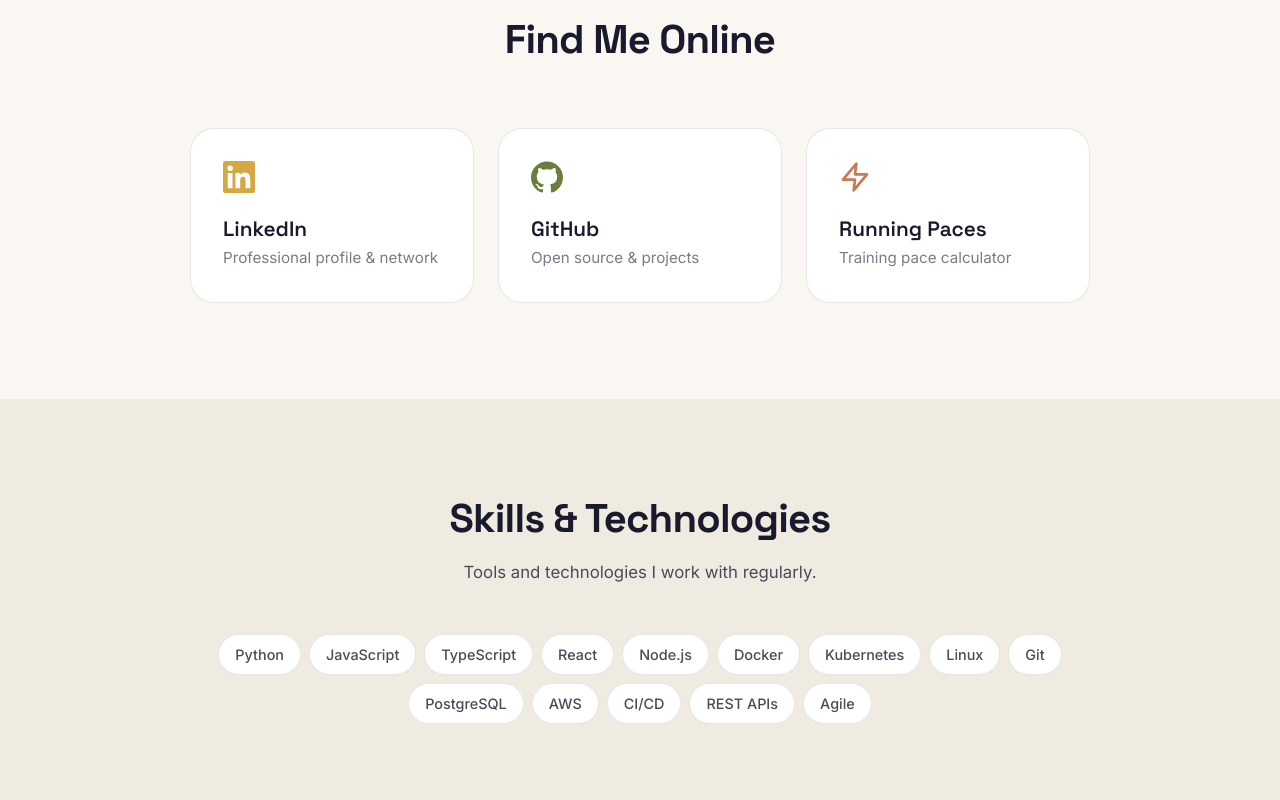
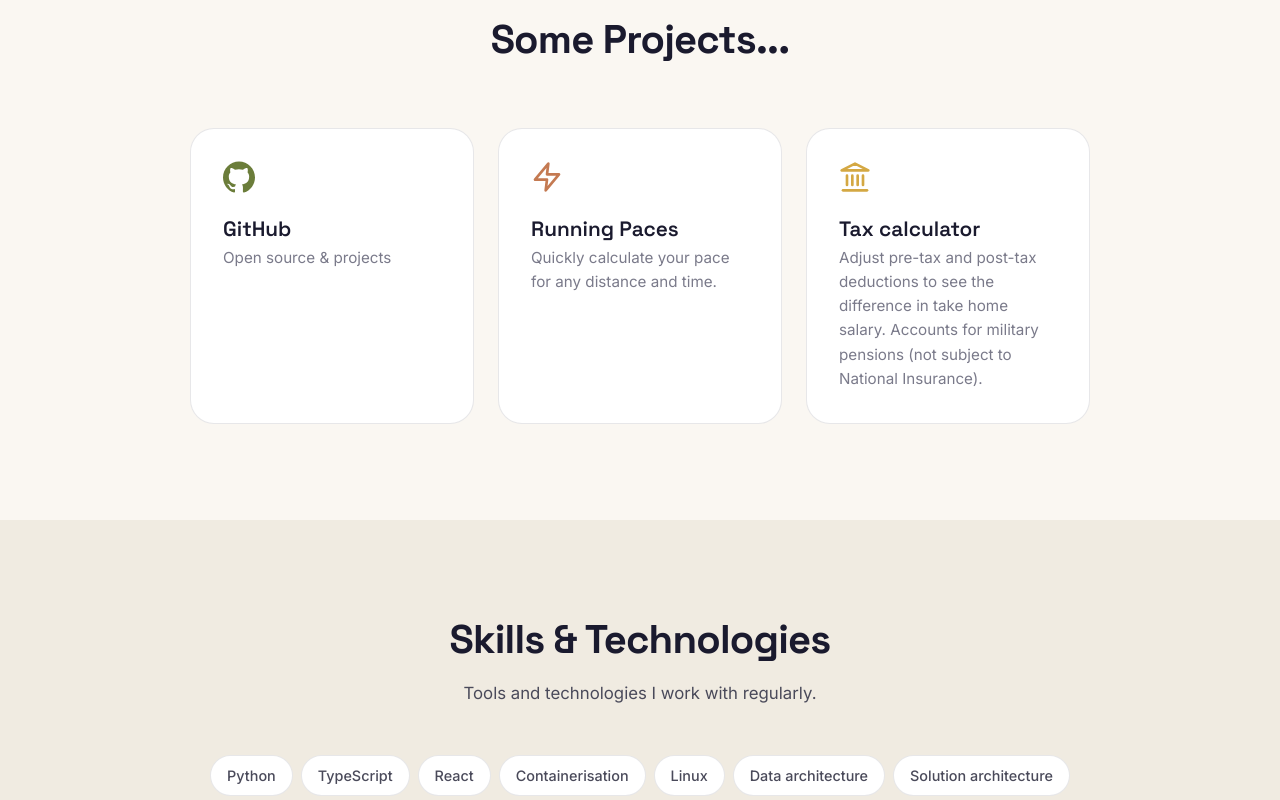
Before and after one commit to DougieWougie/LandingPage, a React (Vite) app: page / in a window 1280 px wide. Shown: the part 880-1680 px from the top of the page. Built offline with nearby package versions, Linux system fonts and the light colour scheme.

Commit message:
Update skills and projects

```diff
--- a/public/content/skills.md
+++ b/public/content/skills.md
@@ -3,16 +3,11 @@
 Tools and technologies I work with regularly.
 
 - Python
-- JavaScript
 - TypeScript
 - React
-- Node.js
-- Docker
-- Kubernetes
+- Containerisation
 - Linux
-- Git
-- PostgreSQL
-- AWS
+- Data architecture
+- Solution architecture
 - CI/CD
-- REST APIs
-- Agile
+- APIs
--- a/src/components/FeaturedLinks.jsx
+++ b/src/components/FeaturedLinks.jsx
@@ -2,17 +2,6 @@ import { useInView } from '../hooks/useInView';
 import './FeaturedLinks.css';
 
 const links = [
-  {
-    title: 'LinkedIn',
-    description: 'Professional profile & network',
-    url: 'https://www.linkedin.com/in/dougie-richardson/',
-    color: 'var(--gold)',
-    icon: (
-      <svg width="32" height="32" viewBox="0 0 24 24" fill="currentColor">
-        <path d="M20.447 20.452h-3.554v-5.569c0-1.328-.027-3.037-1.852-3.037-1.853 0-2.136 1.445-2.136 2.939v5.667H9.351V9h3.414v1.561h.046c.477-.9 1.637-1.85 3.37-1.85 3.601 0 4.267 2.37 4.267 5.455v6.286zM5.337 7.433a2.062 2.062 0 0 1-2.063-2.065 2.064 2.064 0 1 1 2.063 2.065zm1.782 13.019H3.555V9h3.564v11.452zM22.225 0H1.771C.792 0 0 .774 0 1.729v20.542C0 23.227.792 24 1.771 24h20.451C23.2 24 24 23.227 24 22.271V1.729C24 .774 23.2 0 22.222 0h.003z" />
-      </svg>
-    ),
-  },
   {
     title: 'GitHub',
     description: 'Open source & projects',
@@ -26,12 +15,28 @@ const links = [
   },
   {
     title: 'Running Paces',
-    description: 'Training pace calculator',
+    description: 'Quickly calculate your pace for any distance and time.',
     url: 'https://run.dougals.me/',
     color: 'var(--terracotta)',
     icon: (
       <svg width="32" height="32" viewBox="0 0 24 24" fill="none" stroke="currentColor" strokeWidth="2" strokeLinecap="round" strokeLinejoin="round">
         <path d="M13 2L3 14h9l-1 8 10-12h-9l1-8z" />
+      </svg>
+    ),
+  },
+  {
+    title: 'Tax calculator',
+    description: 'Adjust pre-tax and post-tax deductions to see the difference in take home salary. Accounts for military pensions (not subject to National Insurance).',
+    url: 'https://tax.dougals.me/',
+    color: 'var(--gold)',
+    icon: (
+      <svg width="32" height="32" viewBox="0 0 24 24" fill="none" stroke="currentColor" strokeWidth="2" strokeLinecap="round" strokeLinejoin="round">
+        <line x1="3" y1="22" x2="21" y2="22"></line>
+        <line x1="6" y1="18" x2="6" y2="11"></line>
+        <line x1="10" y1="18" x2="10" y2="11"></line>
+        <line x1="14" y1="18" x2="14" y2="11"></line>
+        <line x1="18" y1="18" x2="18" y2="11"></line>
+        <polygon points="12 2 2 7 22 7 12 2"></polygon>
       </svg>
     ),
   },
@@ -43,7 +48,7 @@ export function FeaturedLinks() {
   return (
     <section className="links" ref={ref}>
       <div className="links__container">
-        <h2 className="links__heading">Find Me Online</h2>
+        <h2 className="links__heading">Some Projects...</h2>
         <div className="links__grid">
           {links.map((link, i) => (
             <a
```
Also changed, not shown: 1 other file (tests, documents, lock files or other folders).
